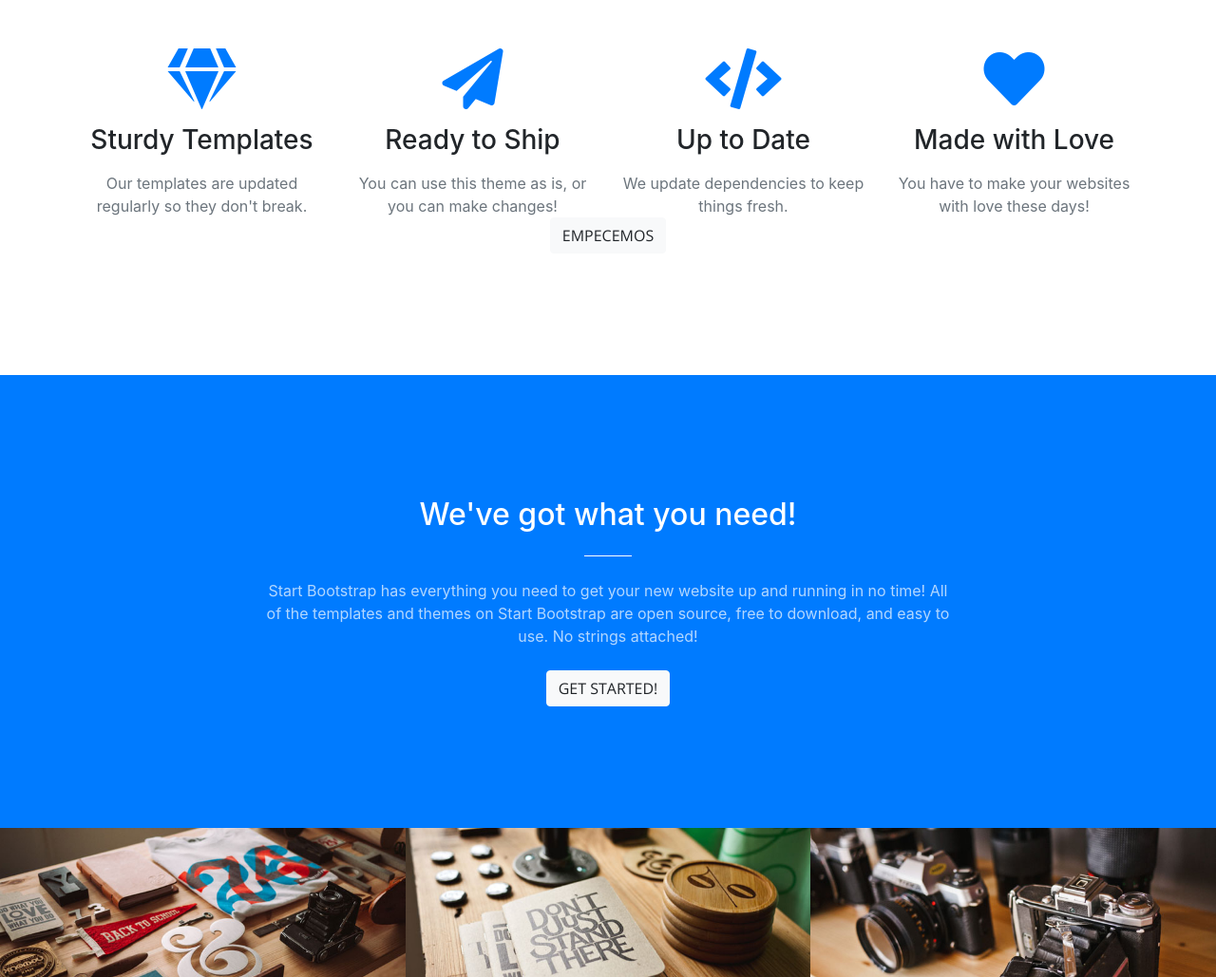
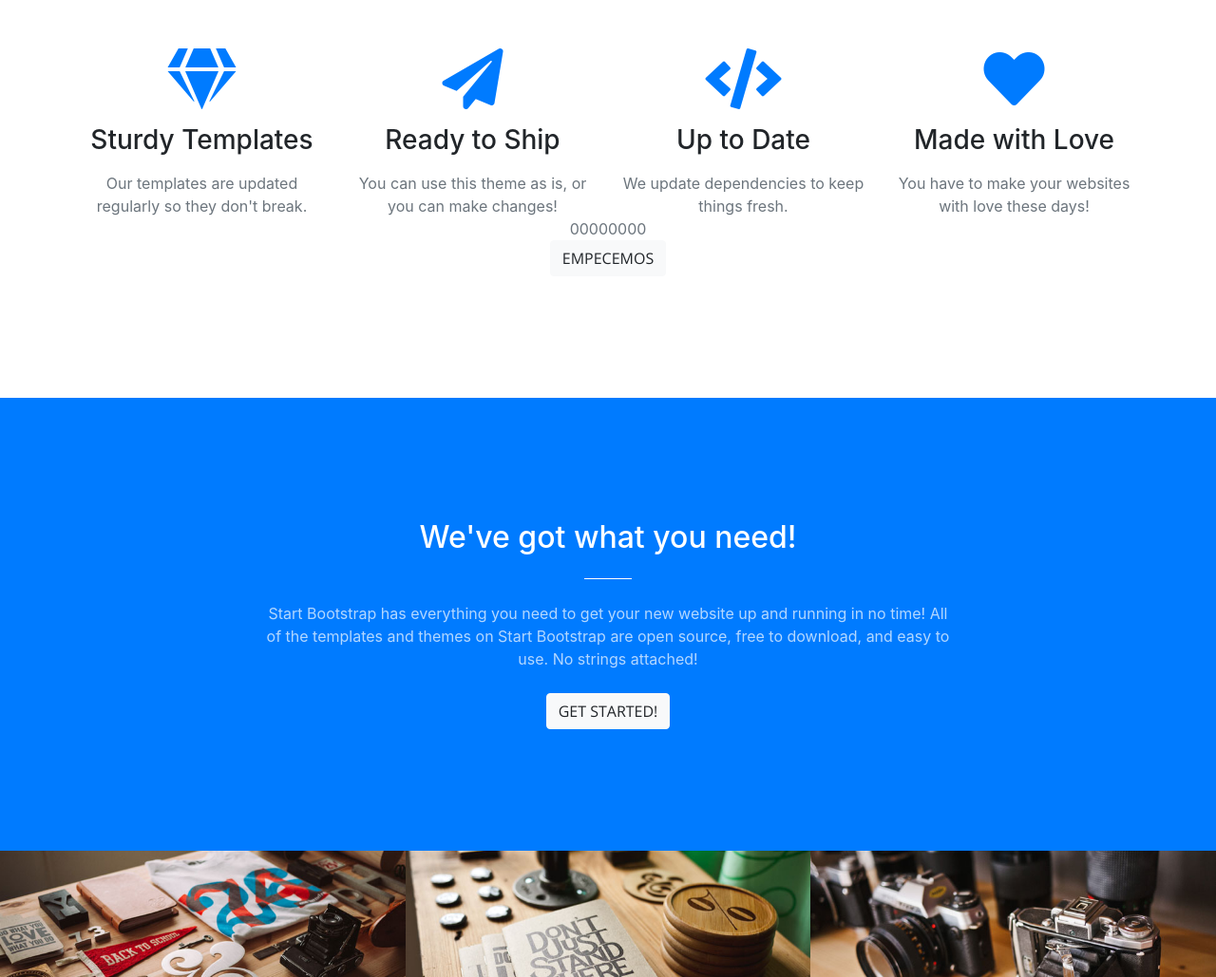
Before and after one commit to gpi2018ii/AnemiaPUCP, a website with bundled scripts: page index.html in a window 1280 px wide. Shown: the part 1012-2041 px from the top of the page at 95% size. Built offline with nearby package versions, Linux system fonts and the light colour scheme.

Commit message:
Update index.html

```diff
--- a/index.html
+++ b/index.html
@@ -115,7 +115,7 @@
       <div class="container">
         <div class="row">
           <div class="col-lg-12 text-center">
-           <p class="text-muted mb-0"> </p>
+           <p class="text-muted mb-0">00000000 </p>
            <a class="btn btn-light btn-xl js-scroll-trigger" href="#about">Empecemos</a>
           </div>
         </div>
```
